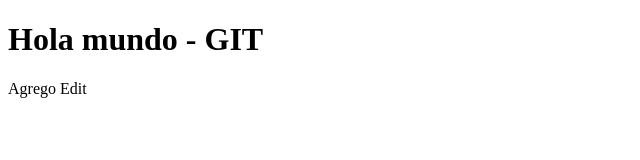
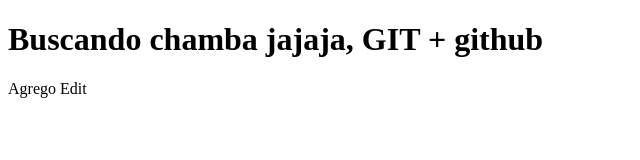
Before and after one commit to LuisFCall/GIT, a plain HTML site: page index.html in a window 1280 px wide. Shown: the whole page, without its empty margins (0-640 px from the left). Drawn offline with Linux system fonts and the light colour scheme.

Commit message:
Update index.html

```diff
--- a/index.html
+++ b/index.html
@@ -6,7 +6,7 @@
     <title>Git Ejemplo</title>
 </head>
 <body>
-    <h1>Hola mundo - GIT</h1>
+    <h1>Buscando chamba jajaja, GIT + github</h1>
     <p>Agrego Edit</p>
 </body>
 </html>
```
